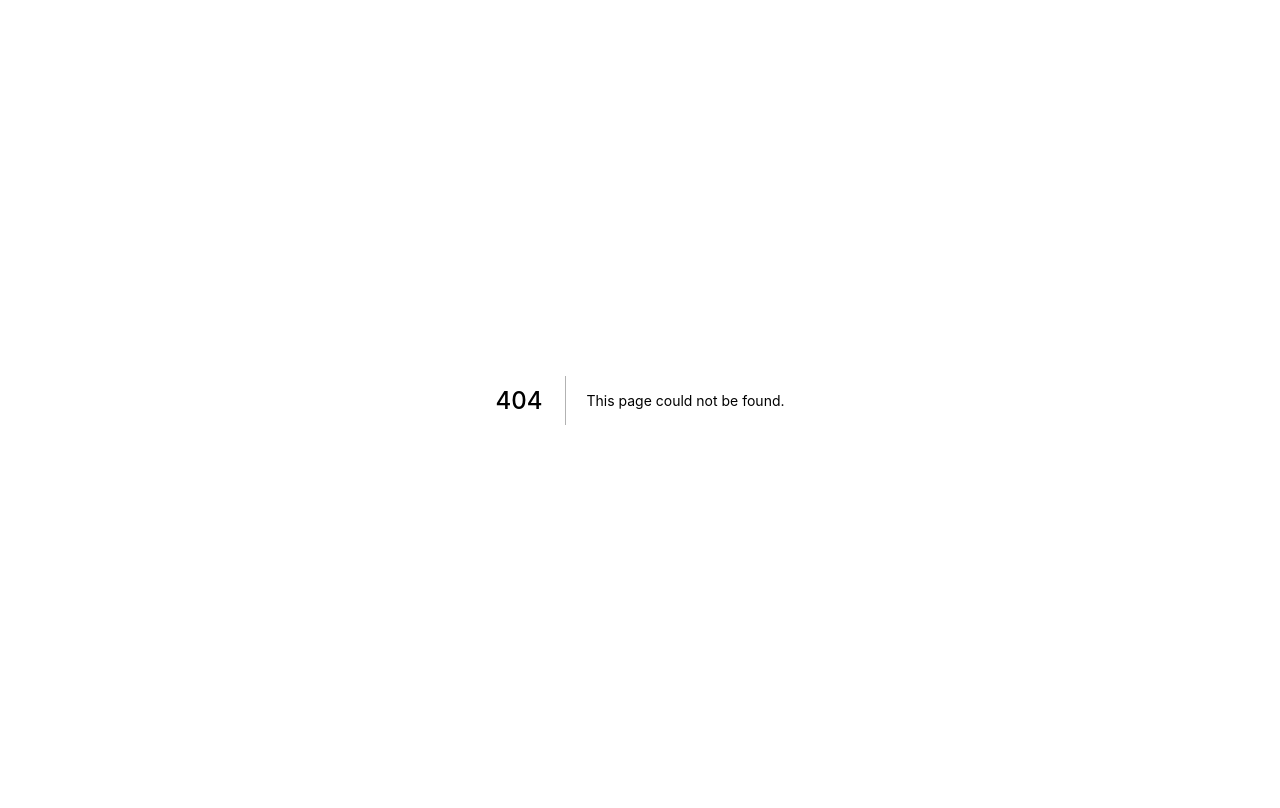
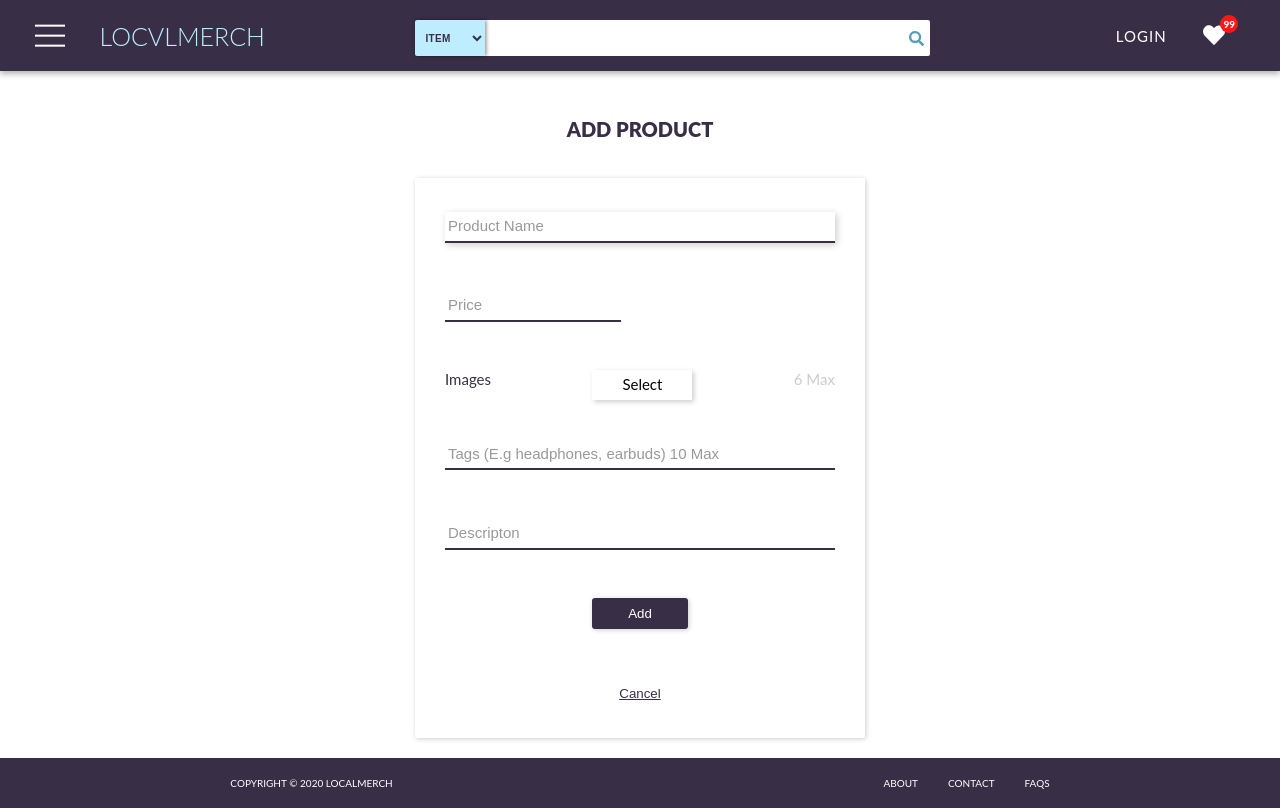
Before and after one commit to shaquillehinds/localmerchant, a Next.js app: page /product/new in a window 1280 px wide. Before the commit this address had no page. Built offline with nearby package versions, Linux system fonts and the light colour scheme.

Commit message:
built product upload form

```diff
--- a/api/middleware/upload.js
+++ b/api/middleware/upload.js
@@ -15,7 +15,7 @@ const s3 = new aws.S3();
 const upload = multer({
   limits: { fileSize: 2000000 },
   fileFilter(req, file, cb) {
-    if (!file.originalname.match(/\.(jpe?g|png)$/)) {
+    if (!file.originalname.match(/\.(jpe?g|png)$/i)) {
       cb(new Error("Please upload an image file. (JPG, JPEG or PNG)"));
     }
     cb(undefined, true);
--- a/package.json
+++ b/package.json
@@ -33,6 +33,7 @@
     "multer": "^1.4.2",
     "multer-s3": "^2.9.0",
     "next": "^9.4.4",
+    "numeral": "^2.0.6",
     "qs": "^6.9.4",
     "react": "^16.13.1",
     "react-dom": "^16.13.1",
--- /dev/null
+++ b/src/pages/product/new.js
@@ -0,0 +1,178 @@
+import styles from "../../styles/components/form.module.scss";
+import font from "../../styles/components/elements/fonts.module.scss";
+import loaders from "../../styles/components/elements/loaders.module.scss";
+import Header from "../../components/Header";
+import Footer from "../../components/Footer";
+import button from "../../styles/components/elements/button.module.scss";
+import Link from "next/link";
+import numeral from "numeral";
+import { inputValidate } from "../../functions/formValidation";
+import { useState } from "react";
+import axios from "axios";
+
+const New = () => {
+  const [state, setState] = useState({
+    name: "",
+    price: "",
+    tags: [],
+    images: [],
+    description: "",
+    loading: false,
+  });
+  const tagsHandler = (value) => {
+    if (value.length > 2) {
+      return value
+        .split(",")
+        .map((item) => item.trim())
+        .filter((item) => item.length > 2);
+    } else {
+      return [];
+    }
+  };
+  const onSubmitHandler = async (e) => {
+    e.preventDefault();
+    const tags = tagsHandler(e.target.elements.tags.value);
+    if (state.name.length < 3) {
+      return alert("Enter A Valid Name");
+    } else if (state.images.length > 6) {
+      return alert("Only 6 Images Are Allowed");
+    } else if (state.description && state.description.length < 3) {
+      return alert("Enter A Valid Description");
+    } else if (tags.length < 2) {
+      return alert("Please Enter At Least 2 Tags");
+    } else if (tags.length > 10) {
+      return alert("Reduce Tags To 10 Or Less");
+    }
+    const priceInCents = parseFloat(state.price) * 100;
+    const formData = new FormData();
+    formData.append("name", state.name);
+    formData.append("price", priceInCents);
+    formData.append("tags", JSON.stringify(tags));
+    formData.append("description", state.description);
+    state.images.forEach((image) => formData.append("image", image));
+    setState((prev) => ({ ...prev, loading: true }));
+    const data = await axios({
+      method: "post",
+      url: "/api/product",
+      data: formData,
+      headers: { Authorization: `Bearer ${localStorage.getItem("JWT")}` },
+    });
+    console.log(data.data);
+    setState((prev) => ({ ...prev, loading: false }));
+  };
+  const onPriceChange = (e) => {
+    const price = e.target.value;
+    if (price.match(/^\d*(\.\d{0,2})?$/)) {
+      price ? inputValidate(e.target, true) : null;
+      setState((prev) => ({ ...prev, price }));
+    }
+    if (price.length === 0) {
+      inputValidate(e.target, false);
+    }
+  };
+  const nameHandler = (e) => {
+    const name = e.target.value;
+    inputValidate(e.target, e.target.value.length > 2);
+    setState((prev) => ({ ...prev, name }));
+  };
+  const fileHandler = (e) => {
+    if (e.target.files[0]) {
+      e.target.style.boxShadow = "1px 1px 5px green";
+      const images = [];
+      for (let file in e.target.files) {
+        images.push(e.target.files[file]);
+      }
+      images.pop();
+      images.pop();
+      setState((prev) => ({ ...prev, images }));
+    }
+  };
+  const descriptionHandler = (e) => {
+    const description = e.target.value;
+    inputValidate(e.target, e.target.value.length > 2);
+    setState((prev) => ({ ...prev, description }));
+  };
+
+  return (
+    <div>
+      <Header />
+      <div className={font.heading_container}>
+        <h1 className={font.heading_text_normal}>Add Product</h1>
+      </div>
+
+      {state.loading ? (
+        <div
+          style={{
+            minHeight: 70 + "vh",
+            display: "flex",
+            justifyContent: "center",
+            alignItems: "center",
+          }}
+        >
+          <div className={loaders.ring__loader}></div>
+        </div>
+      ) : (
+        <form onSubmit={onSubmitHandler} className={styles.form_wide}>
+          <input
+            type="text"
+            autoFocus
+            className={styles.form_input}
+            placeholder="Product Name"
+            required
+            value={state.name}
+            onChange={nameHandler}
+          />
+          <span className={styles.form_input_wrapper}>
+            <input
+              type="text"
+              onChange={onPriceChange}
+              className={styles.form_input_narrow}
+              required
+              value={state.price}
+              placeholder="Price"
+            />
+          </span>
+          <span className={styles.form_input_wrapper}>
+            <span className={font.text_m}>Images</span>
+            <label htmlFor="upload" className={styles.form_input_upload_label}>
+              <input
+                type="file"
+                onChange={fileHandler}
+                required
+                id="upload"
+                accept="image/png, .jpeg, .jpg"
+                multiple
+                className={styles.form_input_upload}
+                placeholder="Price"
+              />
+              <span className={styles.form_input_upload_button}>Select</span>
+            </label>
+
+            <span className={font.text_m_grey}>6 Max</span>
+          </span>
+
+          <input
+            type="text"
+            name="tags"
+            placeholder="Tags (E.g headphones, earbuds) 10 Max"
+            className={styles.form_input}
+          />
+          <input
+            type="text"
+            placeholder="Descripton"
+            className={styles.form_input}
+            onChange={descriptionHandler}
+            value={state.description}
+          />
+          <button className={button.btn_primary}>Add</button>
+          <Link href="/">
+            <button className={button.btn_link}>Cancel</button>
+          </Link>
+        </form>
+      )}
+
+      <Footer />
+    </div>
+  );
+};
+export default New;
--- a/src/styles/components/elements/button.module.scss
+++ b/src/styles/components/elements/button.module.scss
@@ -36,4 +36,10 @@
     background-color: var(--theme-primary);
     color: var(--theme-white);
   }
+  &_link {
+    @extend .btn;
+    background: none;
+    box-shadow: none;
+    text-decoration: underline;
+  }
 }
--- /dev/null
+++ b/src/styles/components/elements/fonts.module.scss
@@ -0,0 +1,36 @@
+.heading {
+  &_container {
+    display: flex;
+    justify-content: center;
+    flex-direction: column;
+  }
+  &_text {
+    font-size: var(--font-l);
+    font-weight: 1000;
+    text-transform: uppercase;
+    position: relative;
+    z-index: 5;
+    padding: 1.3rem 5.5rem;
+    border-radius: 3px;
+    &_normal {
+      @extend .heading_text;
+      color: var(--theme-primary);
+      margin: 3.3rem auto 2.4rem auto;
+    }
+    &_inverted {
+      @extend .heading_text;
+      color: var(--color-white);
+      background-color: var(--color-primary);
+    }
+  }
+}
+.text {
+  &_m {
+    font-size: var(--font-m);
+    color: var(--theme-primary);
+    &_grey {
+      @extend .text_m;
+      color: var(--color-grey);
+    }
+  }
+}
--- a/src/styles/components/footer.module.scss
+++ b/src/styles/components/footer.module.scss
@@ -8,6 +8,8 @@
   text-transform: uppercase;
   justify-content: space-around;
   align-items: center;
+  position: relative;
+  bottom: 0;
 
   &__links {
     display: flex;
--- a/src/styles/components/form.module.scss
+++ b/src/styles/components/form.module.scss
@@ -48,10 +48,42 @@
     background-color: var(--theme-white);
     padding: 0.3rem;
     color: var(--theme-black);
+    transition: box-shadow 200ms ease-in-out;
     @include respond(tablet) {
       font-size: var(--font-m);
     }
-
+    &_upload {
+      width: 100%;
+      position: relative;
+      top: 0;
+      left: 50%;
+      transform: translateX(-50%);
+      opacity: 0;
+      &_button {
+        position: absolute;
+        top: 0;
+        left: 50%;
+        transform: translateX(-50%);
+        width: 10rem;
+        padding-top: 0.5rem;
+        height: 3rem;
+        background-color: var(--color-white);
+        box-shadow: 2px 2px 5px var(--theme-shadow-dark);
+        z-index: 5;
+        cursor: pointer;
+        text-align: center;
+        font-size: var(--font-m);
+        &:hover {
+          box-shadow: 1px 1px 5px var(--theme-shadow-primary);
+        }
+      }
+      &_label {
+        position: relative;
+        display: inline-block;
+        width: 8rem;
+        margin: 0 2rem;
+      }
+    }
     &_tip {
       display: block;
       &_narrow {
```
Also changed, not shown: api/routers/productRoute.js (+24 -8 lines), 1 other file (tests, documents, lock files or other folders).
